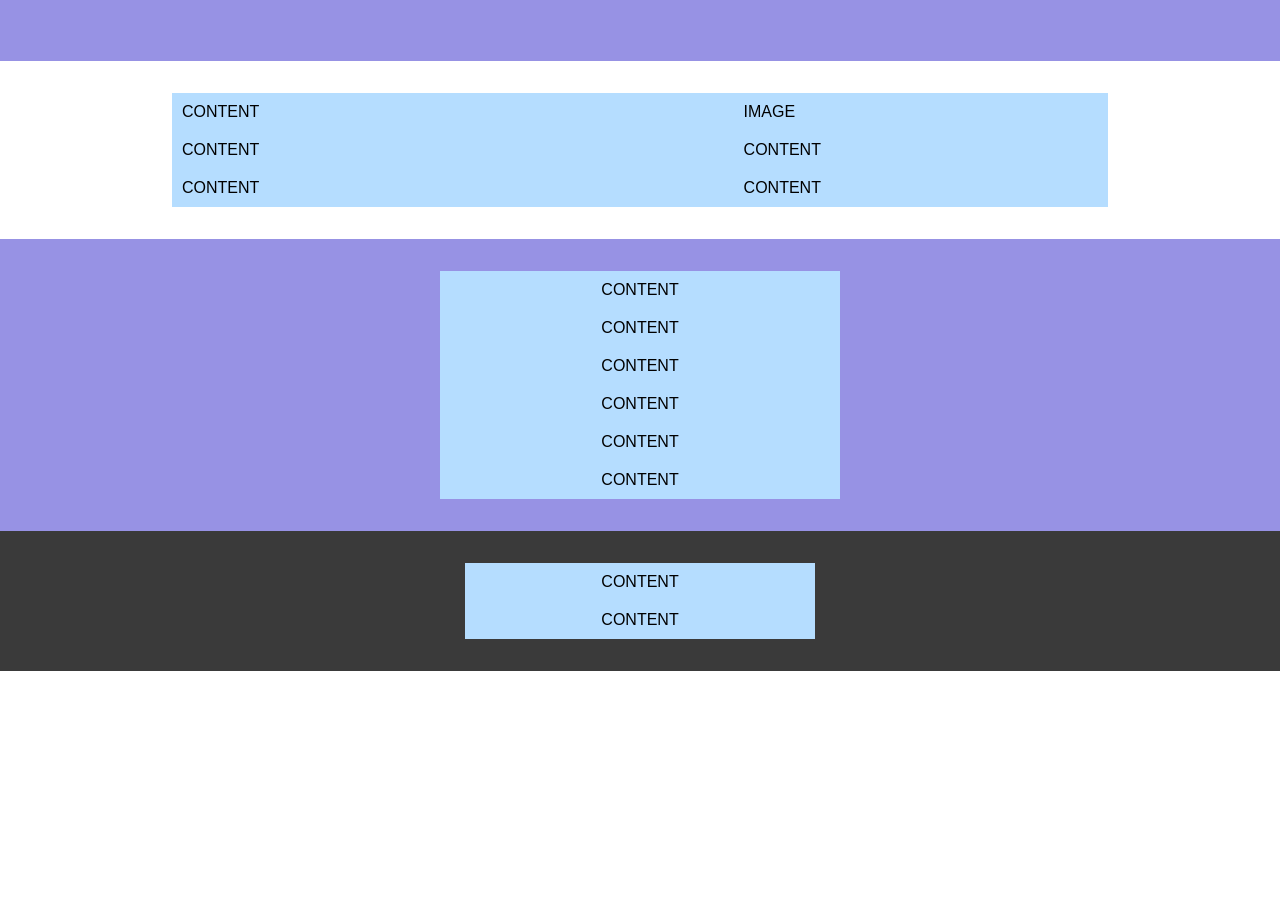
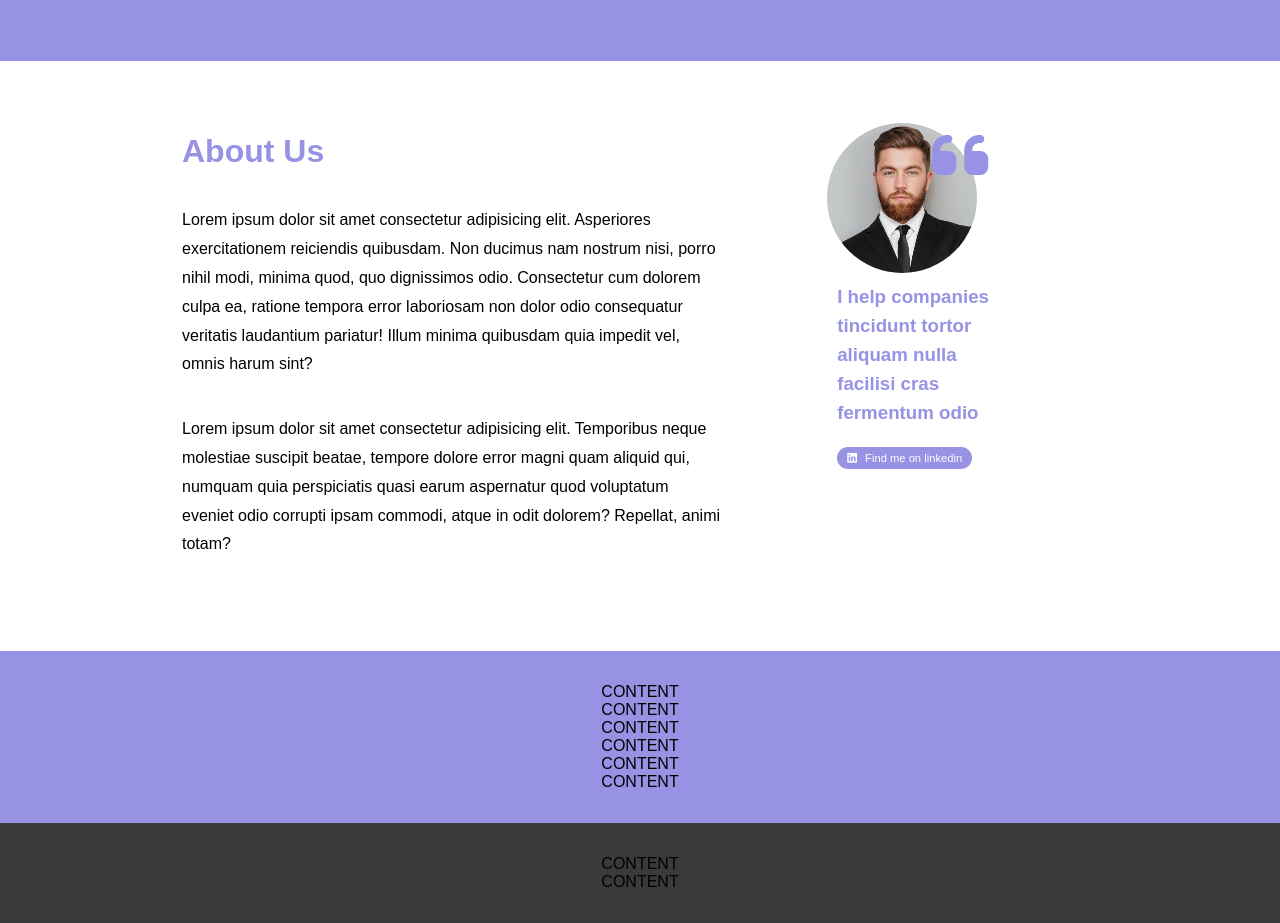
Before and after one commit to DavideDiGi/htmlcss-responsive-layout, a plain HTML site: page index.html in a window 1280 px wide. Shown: the part 3441-4364 px from the top of the page. Before the commit the page ends 4112 px from the top, so only its background shows below. Drawn offline with Linux system fonts and the light colour scheme.

Commit message:
fine sezione 5

```diff
--- a/css/common.css
+++ b/css/common.css
@@ -23,8 +23,7 @@ body{
     /* font-family: 'PT Sans', sans-serif; */
     font-family: Arial, Helvetica, sans-serif;
 }
-.box{
-    background-color: var(--primary-color-light);
+.pad10{
     padding: 10px;
 }
 .container{
--- a/css/style.css
+++ b/css/style.css
@@ -210,9 +210,42 @@ section:nth-of-type(5) .row .col:first-of-type {
     width: 60%;
 }
 section:nth-of-type(5) .row .col:last-of-type {
-    width: 40%;
+    width: 20%;
+    color: var(--secondary-color);
+    margin: 0 auto;
+}
+section:nth-of-type(5) .row{
+    margin-top: 30px;
+    margin-bottom: 50px;
 }
 
+section:nth-of-type(5) .row .col:first-of-type h1{
+    color: var(--secondary-color);
+}
+section:nth-of-type(5) .row .col:first-of-type p{
+    line-height: 1.8rem;
+    padding-top: var(--inner-space);
+}
+section:nth-of-type(5) .row .col:last-of-type .round{
+    position: relative;
+}
+section:nth-of-type(5) .row .col:last-of-type .round > .quotation-mark i{
+    position: absolute;
+    top: 0;
+    left: 70%;
+}
+section:nth-of-type(5) .row .col:last-of-type h3{
+    line-height: 1.8rem;
+}
+section:nth-of-type(5) .row .col:last-of-type a{
+    font-size: 0.7em;
+    padding: 5px 10px;
+    color: var(--light-color);
+    background-color: var(--secondary-color);
+}
+section:nth-of-type(5) .row .col:last-of-type a > span{
+    margin-left: 5px;
+}
 /* SIXTH SECTION */
 section:last-of-type{
     background-color: var(--secondary-color);
@@ -281,6 +314,18 @@ footer{
     section:nth-of-type(4) .row .col{
         width: calc((100% / 2) - 1.5rem);
     }
+    section:nth-of-type(5) .row .col:first-of-type h1{
+        font-size: 3rem;
+    }
+    section:nth-of-type(5) .row .col:first-of-type{
+        width: 50%;
+    }
+    section:nth-of-type(5) .row .col:last-of-type{
+        width: 40%;
+    }
+    section:nth-of-type(5) .row .col:last-of-type h3{
+        width: 70%;
+    }
 }
 
 /* SMALL */
@@ -332,4 +377,14 @@ footer{
     section:nth-of-type(4) .row .col{
         width: 100%;
     }
+    section:nth-of-type(5) .row.flex{
+        flex-wrap: wrap;
+    }
+    section:nth-of-type(5) .row .col:first-of-type{
+        width: 100%;
+    }
+    section:nth-of-type(5) .row .col:last-of-type{
+        width: 100%;
+        margin-top: var(--main-space);
+    }
 }
--- a/index.html
+++ b/index.html
@@ -396,31 +396,56 @@
 
         <!-- INIZIO section5 -->
         <section class="pad">
+
             <div class="container">
+
                 <div class="row flex">
+
                     <div class="col">
-                        <div class="box">
-                            CONTENT
+
+                        <div class="pad10">
+                            <h1 class="bigger">About Us</h1>
                         </div>
-                        <div class="box">
-                            CONTENT
+
+                        <div class="pad10">
+                            <p>
+                                Lorem ipsum dolor sit amet consectetur adipisicing elit. Asperiores exercitationem reiciendis quibusdam. Non ducimus nam nostrum nisi, porro nihil modi, minima quod, quo dignissimos odio. Consectetur cum dolorem culpa ea, ratione tempora error laboriosam non dolor odio consequatur veritatis laudantium pariatur! Illum minima quibusdam quia impedit vel, omnis harum sint?
+                            </p>
                         </div>
-                        <div class="box">
-                            CONTENT
+
+                        <div class="pad10">
+                            <p>
+                                Lorem ipsum dolor sit amet consectetur adipisicing elit. Temporibus neque molestiae suscipit beatae, tempore dolore error magni quam aliquid qui, numquam quia perspiciatis quasi earum aspernatur quod voluptatum eveniet odio corrupti ipsam commodi, atque in odit dolorem? Repellat, animi totam?
+                            </p>
                         </div>
+
                     </div>
+
                     <div class="col">
-                        <div class="box">
-                            IMAGE
+
+                        <div class="round">
+                            <img src="img/about.jpg" alt="">
+                            <div class="quotation-mark">
+                                <i class="fa-solid fa-4x fa-quote-left"></i>
+                            </div>
                         </div>
-                        <div class="box">
-                            CONTENT
+
+                        <div class="pad10">
+                            <h3>I help companies tincidunt tortor aliquam nulla facilisi cras fermentum odio</h3>
                         </div>
-                        <div class="box">
-                            CONTENT
+
+                        <div class="pad10">
+                            <a class="btn" href="#">
+                                <i class="fa-brands fa-linkedin"></i>
+                                <span>Find me on linkedin</span>
+
+                            </a>
                         </div>
-                     </div>
+
+                    </div>
+
                 </div>
+
             </div>
         </section>
         <!-- FINE section5 -->
```
